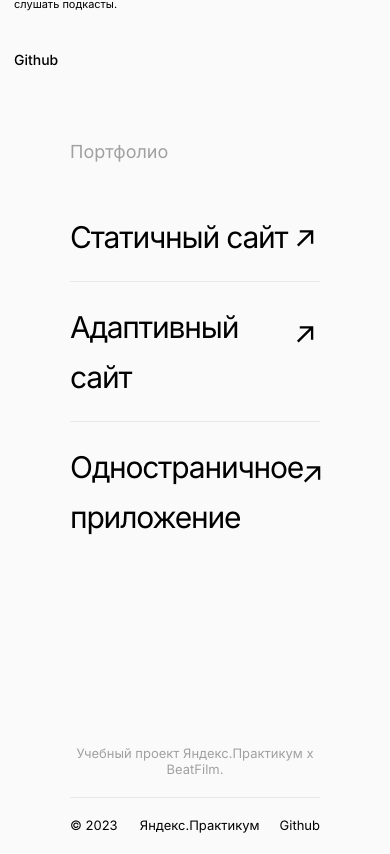
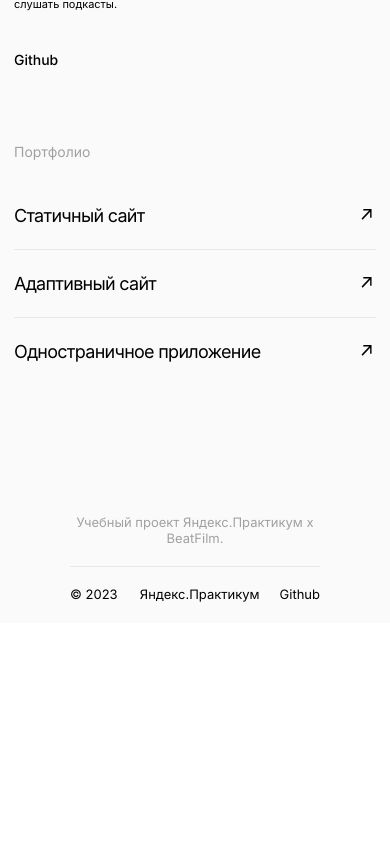
Before and after one commit to ShnaiderDanila/movies-explorer-frontend, a React (Create React App) app: page / in a window 390 px wide. Shown: the part 2877-3731 px from the top of the page. After the commit the page ends 3500 px from the top, so only its background shows below. Built offline with nearby package versions, Linux system fonts and the light colour scheme.

Commit message:
feat: Add responsive css styles to ./src/components/Main/Portfolio/Portfolio.css

```diff
--- a/src/components/Main/Portfolio/Portfolio.css
+++ b/src/components/Main/Portfolio/Portfolio.css
@@ -36,10 +36,6 @@
   transition: opacity 0.3s ease;
 }
 
-.portfolio__link:hover {
-  opacity: 0.7;
-}
-
 .portfolio__link-icon {
   margin-top: 3px;
   margin-right: 6px;
@@ -55,3 +51,46 @@
 .portfolio__list-item:last-child {
   padding: 0;
 }
+
+/* Адаптив  */
+
+@media screen and (min-width: 769px) {
+  .portfolio__link:hover {
+    opacity: 0.7;
+  }
+}
+
+@media screen and (max-width: 768px) {
+  .portfolio {
+    padding: 0 50px 90px;
+  }
+
+  .portfolio__link {
+    font-size: 28px;
+  }
+}
+
+@media screen and (max-width: 425px) {
+  .portfolio {
+    padding: 0 14px 70px;
+  }
+
+  .portfolio__title {
+    font-size: 14px;
+  }
+
+  .portfolio__list {
+    margin: 40px 0 0 0;
+  }
+
+  .portfolio__link {
+    font-size: 18px;
+    line-height: 28px;
+  }
+
+  .portfolio__link-icon {
+    margin: 0 4px 0 0;
+    max-width: 11px;
+    max-height: 25px;
+  }
+}
```
